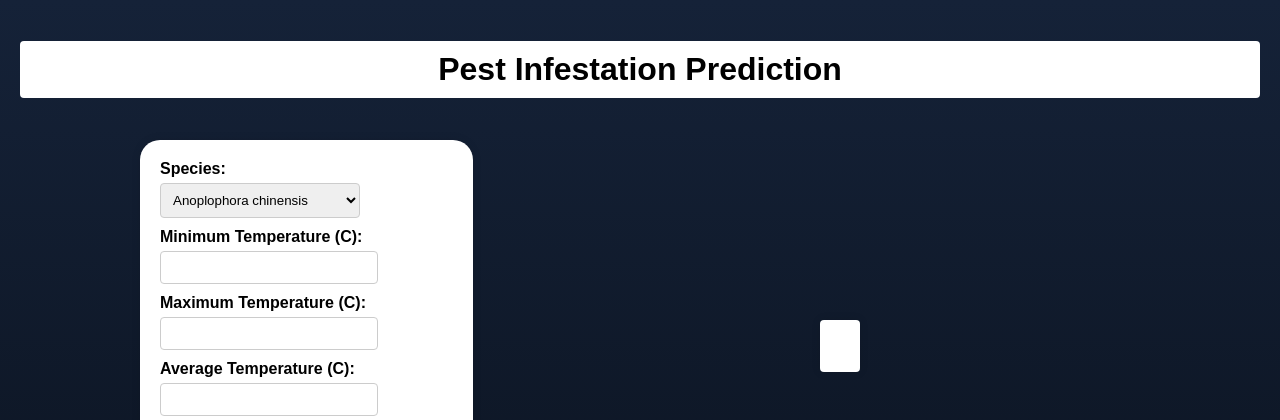
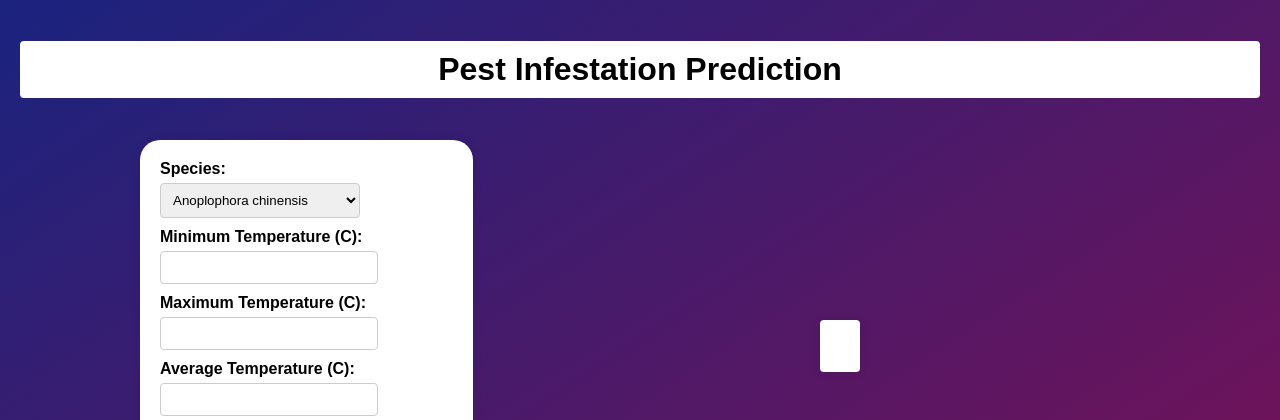
Before and after one commit to Tej1109/PIIP_2, a Flask app: page / in a window 1280 px wide. Shown: the top 420 px of the page. Run offline with Flask 3, Linux system fonts and the light colour scheme.

Commit message:
Update webpage.html

```diff
--- a/templates/webpage.html
+++ b/templates/webpage.html
@@ -5,7 +5,7 @@
   <title>Pest Infestation Prediction</title>
   <style>
     body {
-      background: linear-gradient(to bottom, #152238, #080E18) ;
+      background: linear-gradient(to bottom right, #1a237e, #880e4f) ;
       background-size: cover;
       font-family: Arial, sans-serif;
       margin: 0;
```
